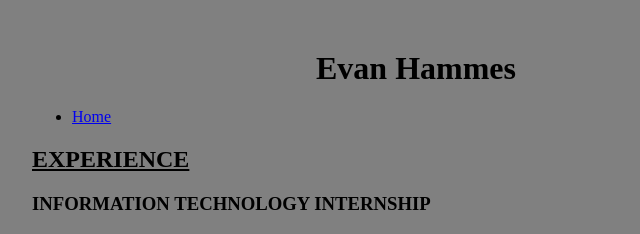
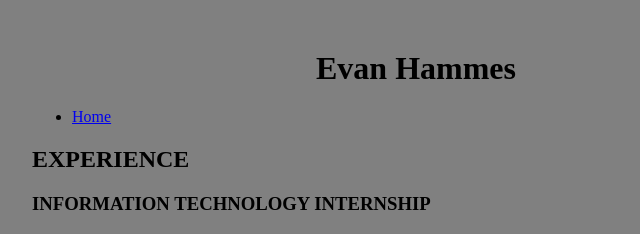
Before and after one commit to eshammes/HW2, a plain HTML site: page resume.html in a window 1280 px wide. Shown: the top 234 px of the page, 224-864 px from the left. Drawn offline with Linux system fonts and the light colour scheme.

Commit message:
Changed validator errors

```diff
--- a/resume.html
+++ b/resume.html
@@ -22,7 +22,7 @@
 	</ul>
 
 <h2 style="bold; underline;">
-<b><u>EXPERIENCE</u></b></h2>
+EXPERIENCE</h2>
 
 <h3>INFORMATION TECHNOLOGY INTERNSHIP </h3>
 <h4>Iowa Cubs - Des Moines, IA</h4>
@@ -66,9 +66,5 @@
 	<p>
 		<a href="http://validator.w3.org/check?uri=referer"><img src="http://www.w3.org/Icons/valid-xhtml11" alt="Valid XHTML 1.1" height="31" width="88" /></a>
 	</p>
-
-
-
-</div>
 </body>
 </html>
```
